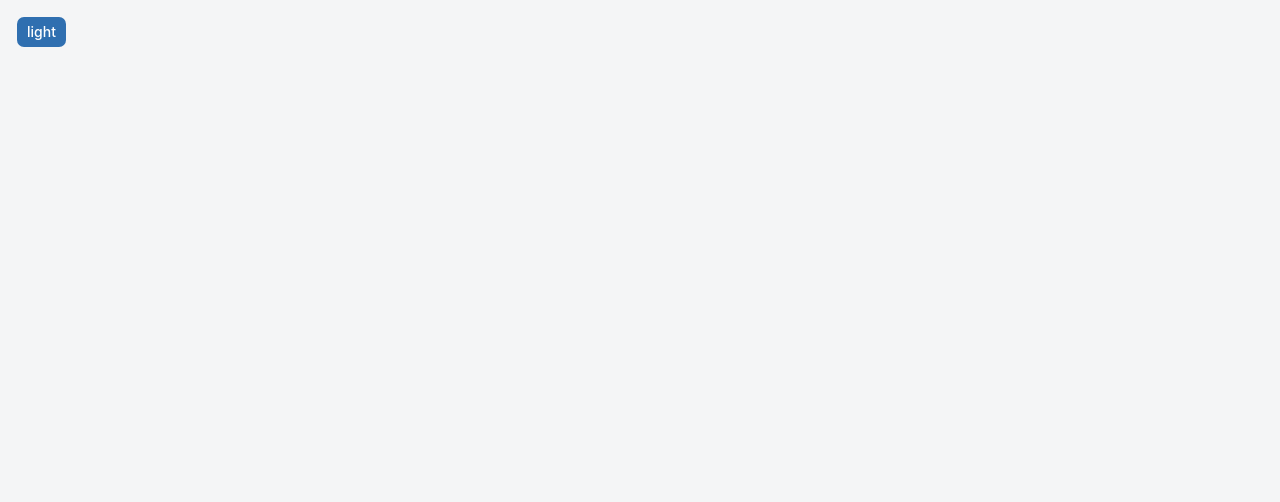
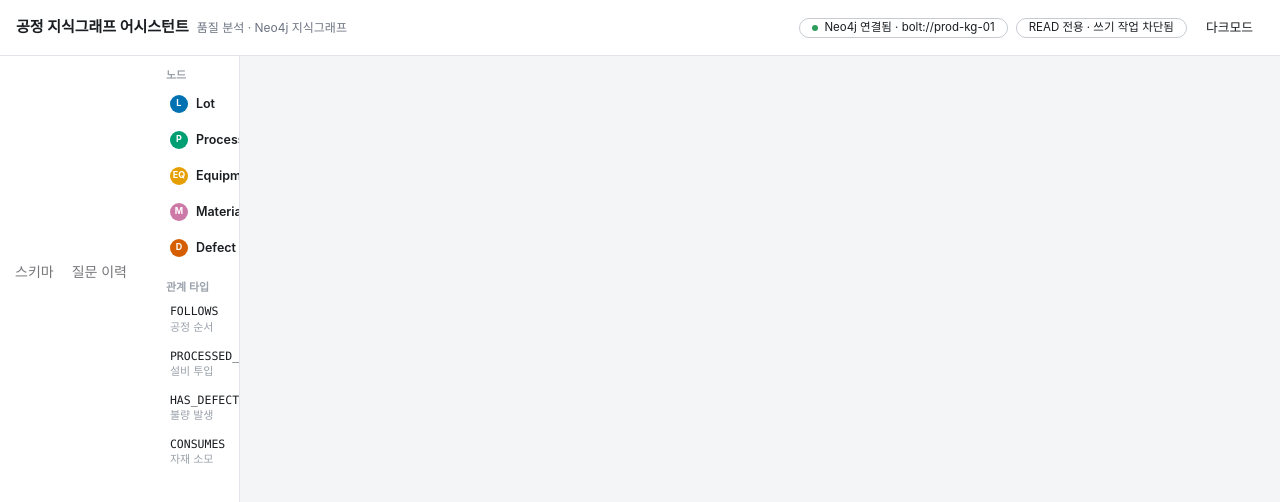
Before and after one commit to final-biz-team3/text2cypher-manufacturing, a React (Vite) app in the folder frontend/: page / in a window 1280 px wide. Shown: the top 502 px of the page. Built offline with nearby package versions, Linux system fonts and the light colour scheme; a web font is replaced by a local one.

Commit message:
Feat: TopBar와 스키마/이력 탭 전환 SchemaSidebar 추가

```diff
--- a/frontend/src/App.tsx
+++ b/frontend/src/App.tsx
@@ -1,18 +1,21 @@
 import { useEffect } from 'react'
-import { Button } from '@/components/ui/button'
+import { TopBar } from '@/components/layout/TopBar'
+import { SchemaSidebar } from '@/components/layout/SchemaSidebar'
 import { useUiStore } from '@/store/useUiStore'
 
 function App() {
   const theme = useUiStore((s) => s.theme)
-  const setTheme = useUiStore((s) => s.setTheme)
 
   useEffect(() => {
     document.documentElement.classList.toggle('dark', theme === 'dark')
   }, [theme])
 
   return (
-    <div className="p-4">
-      <Button onClick={() => setTheme(theme === 'light' ? 'dark' : 'light')}>{theme}</Button>
+    <div className="flex h-screen flex-col bg-bg">
+      <TopBar />
+      <div className="flex flex-1 overflow-hidden">
+        <SchemaSidebar />
+      </div>
     </div>
   )
 }
--- /dev/null
+++ b/frontend/src/components/layout/SchemaSidebar.tsx
@@ -0,0 +1,91 @@
+import { useState } from 'react'
+import { Tabs, TabsContent, TabsList, TabsTrigger } from '@/components/ui/tabs'
+import { useUiStore } from '@/store/useUiStore'
+import type { SchemaNode, SchemaRelationship } from '@/types/query'
+
+const SCHEMA_NODES: SchemaNode[] = [
+  { label: 'Lot', glyph: 'L', description: '생산 배치 단위', properties: ['lot_id', 'product_code', 'created_at'] },
+  { label: 'Process', glyph: 'P', description: '공정 단계', properties: ['process_name', 'sequence'] },
+  { label: 'Equipment', glyph: 'EQ', description: '설비', properties: ['equipment_id', 'line'] },
+  { label: 'Material', glyph: 'M', description: '투입 자재', properties: ['material_code', 'lot_no'] },
+  { label: 'Defect', glyph: 'D', description: '불량 기록', properties: ['defect_code', 'severity', 'detected_at'] },
+]
+
+const RELATIONSHIPS: SchemaRelationship[] = [
+  { name: 'FOLLOWS', description: '공정 순서' },
+  { name: 'PROCESSED_AT', description: '설비 투입' },
+  { name: 'HAS_DEFECT', description: '불량 발생' },
+  { name: 'CONSUMES', description: '자재 소모' },
+]
+
+const NODE_COLOR_CLASS: Record<SchemaNode['label'], string> = {
+  Lot: 'bg-node-lot',
+  Process: 'bg-node-process',
+  Equipment: 'bg-node-equipment',
+  Material: 'bg-node-material',
+  Defect: 'bg-node-defect',
+}
+
+export function SchemaSidebar() {
+  const historyTab = useUiStore((s) => s.historyTab)
+  const setHistoryTab = useUiStore((s) => s.setHistoryTab)
+  const [openNode, setOpenNode] = useState<string | null>(null)
+
+  return (
+    <aside className="flex w-[240px] shrink-0 flex-col overflow-y-auto border-r border-border bg-panel">
+      <Tabs value={historyTab} onValueChange={(v) => setHistoryTab(v as 'schema' | 'history')}>
+        <TabsList variant="line" className="w-full px-2 pt-2">
+          <TabsTrigger value="schema" className="flex-1">
+            스키마
+          </TabsTrigger>
+          <TabsTrigger value="history" className="flex-1">
+            질문 이력
+          </TabsTrigger>
+        </TabsList>
+        <TabsContent value="schema" className="flex flex-col gap-4 p-3">
+          <div className="flex flex-col gap-1">
+            <p className="px-1 text-[11px] font-semibold uppercase text-text-faint">노드</p>
+            {SCHEMA_NODES.map((node) => {
+              const isOpen = openNode === node.label
+              return (
+                <div key={node.label}>
+                  <button
+                    type="button"
+                    onClick={() => setOpenNode(isOpen ? null : node.label)}
+                    className="flex w-full items-center gap-2 rounded-md px-2 py-1.5 text-left hover:bg-panel-2"
+                  >
+                    <span
+                      className={`flex size-[18px] shrink-0 items-center justify-center rounded-full text-[9px] font-bold text-white ${NODE_COLOR_CLASS[node.label]}`}
+                    >
+                      {node.glyph}
+                    </span>
+                    <span className="flex-1 text-[12.5px] font-semibold text-text">{node.label}</span>
+                    <span className={`text-text-faint transition-transform ${isOpen ? 'rotate-180' : ''}`}>▾</span>
+                  </button>
+                  {isOpen ? (
+                    <div className="ml-7 flex flex-col gap-0.5 pb-1.5 text-[11px] text-text-faint">
+                      <p>{node.description}</p>
+                      <p className="font-mono">{node.properties.join(', ')}</p>
+                    </div>
+                  ) : null}
+                </div>
+              )
+            })}
+          </div>
+          <div className="flex flex-col gap-1">
+            <p className="px-1 text-[11px] font-semibold uppercase text-text-faint">관계 타입</p>
+            {RELATIONSHIPS.map((rel) => (
+              <div key={rel.name} className="px-2 py-1">
+                <p className="font-mono text-[11.5px] text-text">{rel.name}</p>
+                <p className="text-[11px] text-text-faint">{rel.description}</p>
+              </div>
+            ))}
+          </div>
+        </TabsContent>
+        <TabsContent value="history" className="p-3">
+          <p className="px-1 text-[12px] text-text-faint">아직 질문 이력이 없습니다.</p>
+        </TabsContent>
+      </Tabs>
+    </aside>
+  )
+}
--- /dev/null
+++ b/frontend/src/components/layout/TopBar.tsx
@@ -0,0 +1,40 @@
+import { Badge } from '@/components/ui/badge'
+import { Button } from '@/components/ui/button'
+import { useUiStore } from '@/store/useUiStore'
+
+export function TopBar() {
+  const theme = useUiStore((s) => s.theme)
+  const setTheme = useUiStore((s) => s.setTheme)
+
+  return (
+    <header className="flex h-14 shrink-0 items-center justify-between border-b border-border bg-panel px-4">
+      <div className="flex items-baseline gap-2">
+        <span className="text-[15px] font-bold text-text">공정 지식그래프 어시스턴트</span>
+        <span className="text-xs text-text-muted">품질 분석 · Neo4j 지식그래프</span>
+      </div>
+      <div className="flex items-center gap-2">
+        <Badge
+          variant="outline"
+          className="gap-1.5 rounded-full border-border-strong px-3 py-1 text-[11.5px] font-normal text-text"
+        >
+          <span className="size-1.5 rounded-full bg-success" />
+          Neo4j 연결됨 · bolt://prod-kg-01
+        </Badge>
+        <Badge
+          variant="outline"
+          className="rounded-full border-border-strong px-3 py-1 text-[11.5px] font-normal text-text"
+        >
+          READ 전용 · 쓰기 작업 차단됨
+        </Badge>
+        <Button
+          type="button"
+          variant="ghost"
+          size="sm"
+          onClick={() => setTheme(theme === 'light' ? 'dark' : 'light')}
+        >
+          {theme === 'light' ? '다크모드' : '라이트모드'}
+        </Button>
+      </div>
+    </header>
+  )
+}
```
